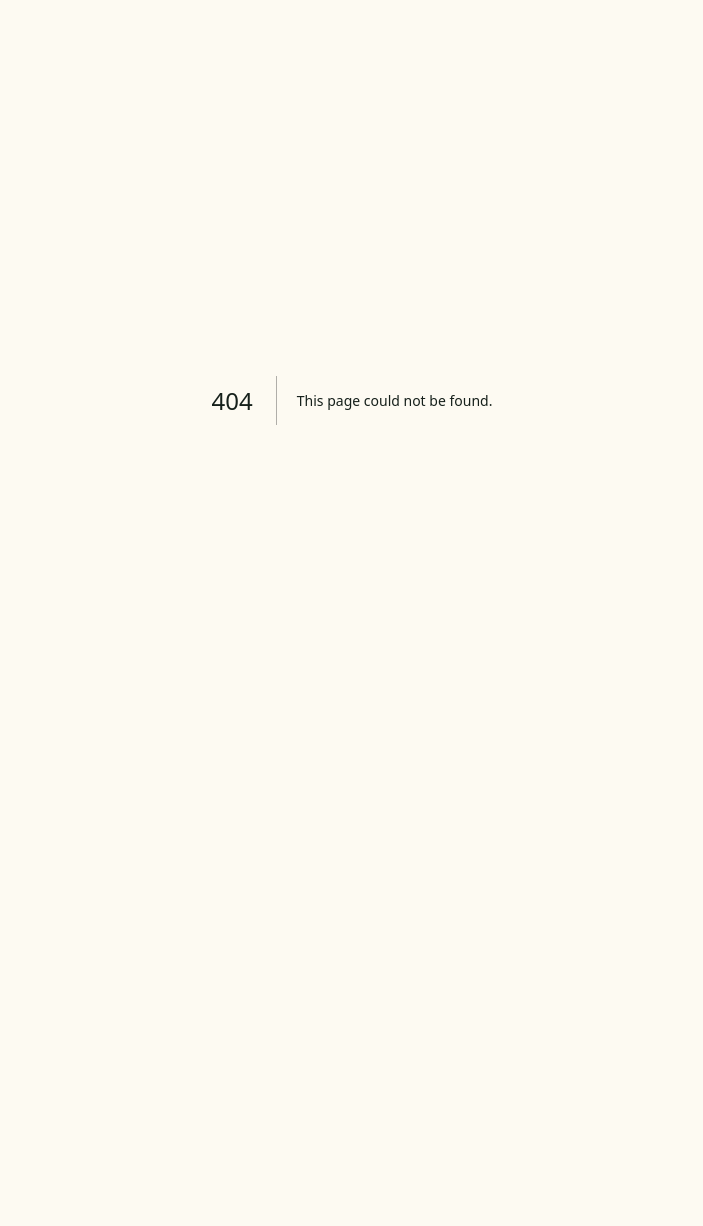
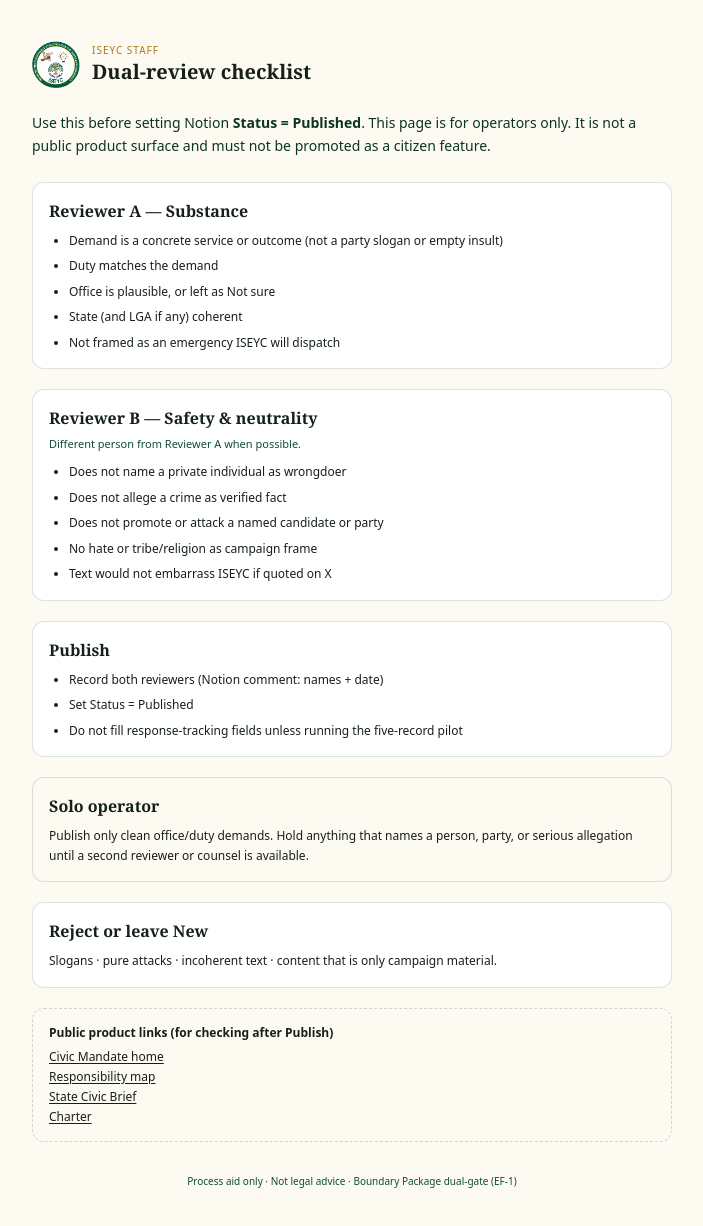
Before and after one commit to mrzulqarnainnadabo/2027-street-mandate, a Next.js app: page /operators/mandate-review in a window 1280 px wide. Before the commit this address had no page. Shown: the top 1226 px of the page, without its empty margins (288-991 px from the left). Before the commit the page ends 800 px from the top, so only its background shows below. Built offline with nearby package versions, Linux system fonts and the light colour scheme.

Commit message:
feat: add mandate dual-review checklist

```diff
--- /dev/null
+++ b/app/operators/mandate-review/page.tsx
@@ -0,0 +1,114 @@
+import type { Metadata } from "next";
+import Link from "next/link";
+import { ISEYC_SEAL_SRC } from "@/lib/brand";
+
+export const metadata: Metadata = {
+  title: "Mandate review | ISEYC",
+  robots: { index: false, follow: false },
+};
+
+/**
+ * Staff process page. Not linked from public header/footer.
+ * Not a substitute for Notion access control or dual accounts.
+ */
+export default function MandateReviewPage() {
+  return (
+    <div className="mx-auto min-h-screen max-w-2xl px-4 py-10">
+      <div className="mb-6 flex items-center gap-3">
+        <img src={ISEYC_SEAL_SRC} alt="" width={48} height={48} className="h-12 w-12" />
+        <div>
+          <p className="text-[10px] uppercase tracking-widest text-gold-600">ISEYC staff</p>
+          <h1 className="font-display text-xl font-bold text-forest-900">
+            Dual-review checklist
+          </h1>
+        </div>
+      </div>
+
+      <p className="text-sm leading-relaxed text-forest-700">
+        Use this before setting Notion <strong>Status = Published</strong>. This page is for operators
+        only. It is not a public product surface and must not be promoted as a citizen feature.
+      </p>
+
+      <div className="mt-6 space-y-5 text-sm text-forest-800">
+        <section className="rounded-xl border border-forest-500/15 bg-white p-4">
+          <h2 className="font-display text-base font-bold text-forest-900">Reviewer A — Substance</h2>
+          <ul className="mt-2 list-disc space-y-1.5 pl-5 text-xs leading-relaxed">
+            <li>Demand is a concrete service or outcome (not a party slogan or empty insult)</li>
+            <li>Duty matches the demand</li>
+            <li>Office is plausible, or left as Not sure</li>
+            <li>State (and LGA if any) coherent</li>
+            <li>Not framed as an emergency ISEYC will dispatch</li>
+          </ul>
+        </section>
+
+        <section className="rounded-xl border border-forest-500/15 bg-white p-4">
+          <h2 className="font-display text-base font-bold text-forest-900">
+            Reviewer B — Safety &amp; neutrality
+          </h2>
+          <p className="mt-1 text-[11px] text-forest-500">Different person from Reviewer A when possible.</p>
+          <ul className="mt-2 list-disc space-y-1.5 pl-5 text-xs leading-relaxed">
+            <li>Does not name a private individual as wrongdoer</li>
+            <li>Does not allege a crime as verified fact</li>
+            <li>Does not promote or attack a named candidate or party</li>
+            <li>No hate or tribe/religion as campaign frame</li>
+            <li>Text would not embarrass ISEYC if quoted on X</li>
+          </ul>
+        </section>
+
+        <section className="rounded-xl border border-forest-500/15 bg-white p-4">
+          <h2 className="font-display text-base font-bold text-forest-900">Publish</h2>
+          <ul className="mt-2 list-disc space-y-1.5 pl-5 text-xs leading-relaxed">
+            <li>Record both reviewers (Notion comment: names + date)</li>
+            <li>Set Status = Published</li>
+            <li>Do not fill response-tracking fields unless running the five-record pilot</li>
+          </ul>
+        </section>
+
+        <section className="rounded-xl border border-forest-500/15 bg-cream/80 p-4">
+          <h2 className="font-display text-base font-bold text-forest-900">Solo operator</h2>
+          <p className="mt-2 text-xs leading-relaxed">
+            Publish only clean office/duty demands. Hold anything that names a person, party, or
+            serious allegation until a second reviewer or counsel is available.
+          </p>
+        </section>
+
+        <section className="rounded-xl border border-forest-500/15 bg-white p-4">
+          <h2 className="font-display text-base font-bold text-forest-900">Reject or leave New</h2>
+          <p className="mt-2 text-xs leading-relaxed">
+            Slogans · pure attacks · incoherent text · content that is only campaign material.
+          </p>
+        </section>
+
+        <section className="rounded-xl border border-dashed border-forest-500/20 p-4 text-xs text-forest-600">
+          <p className="font-semibold text-forest-800">Public product links (for checking after Publish)</p>
+          <ul className="mt-2 space-y-1">
+            <li>
+              <Link href="/" className="underline underline-offset-2">
+                Civic Mandate home
+              </Link>
+            </li>
+            <li>
+              <Link href="/map" className="underline underline-offset-2">
+                Responsibility map
+              </Link>
+            </li>
+            <li>
+              <Link href="/brief" className="underline underline-offset-2">
+                State Civic Brief
+              </Link>
+            </li>
+            <li>
+              <Link href="/about" className="underline underline-offset-2">
+                Charter
+              </Link>
+            </li>
+          </ul>
+        </section>
+      </div>
+
+      <p className="mt-8 text-center text-[10px] text-forest-500">
+        Process aid only · Not legal advice · Boundary Package dual-gate (EF-1)
+      </p>
+    </div>
+  );
+}
```
